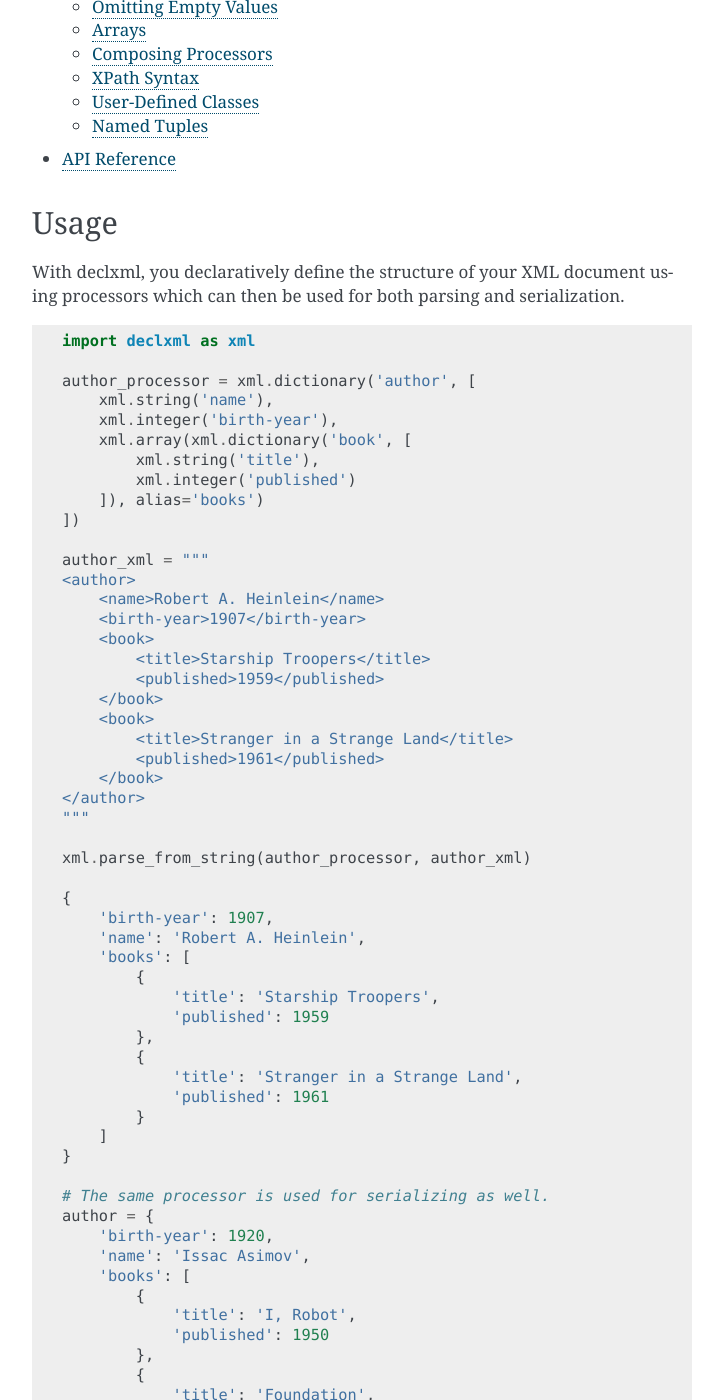
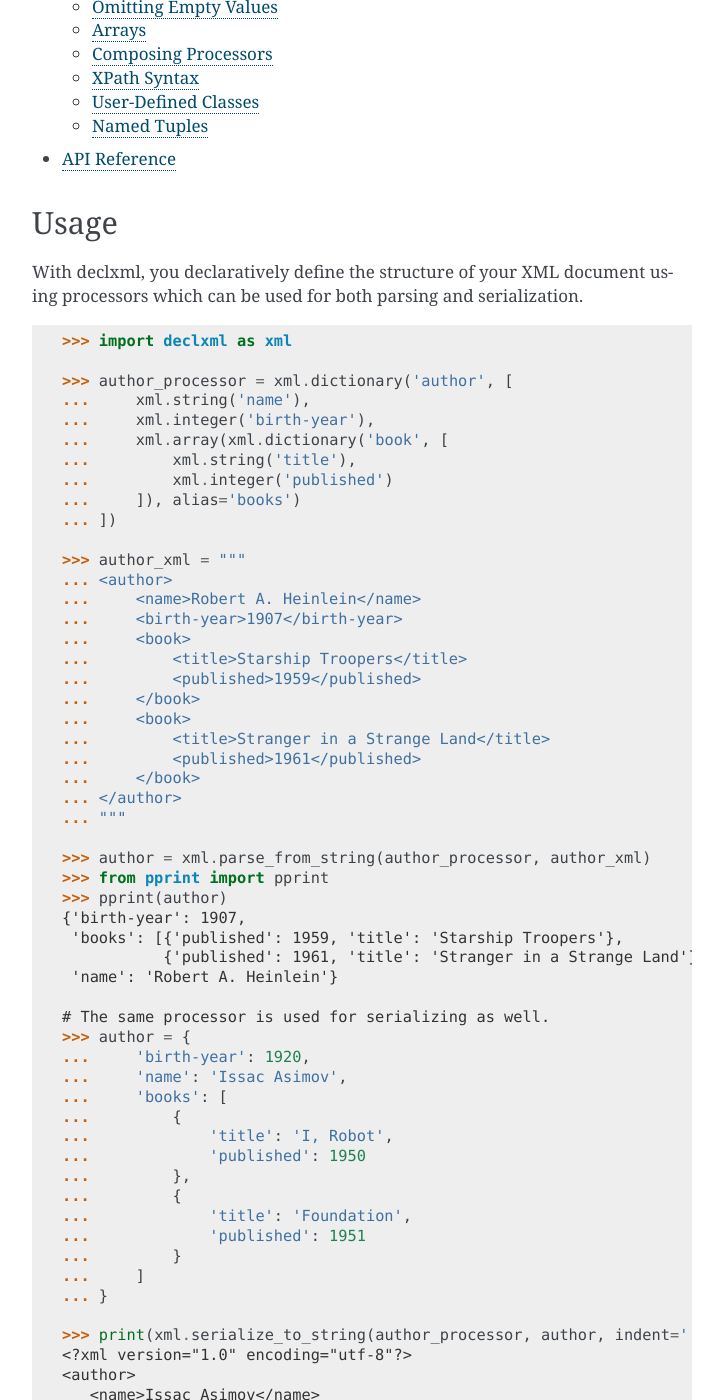
Before and after one commit to gatkin/declxml, a Sphinx documentation site: the page built from docs/index.rst, in a window 1280 px wide and 1400 px high, scrolled down 729 px. Shown: the whole window, without its empty margins (388-1111 px from the left). Built offline with Sphinx 7.4.7, drawn with Linux system fonts in a browser that asks for light colours.

Commit message:
Use doctest on index.rst

```diff
--- a/docs/index.rst
+++ b/docs/index.rst
@@ -35,83 +35,73 @@ Install with pip
 
 Usage
 -----
-With declxml, you declaratively define the structure of your XML document using processors which can then be used for both parsing and
+With declxml, you declaratively define the structure of your XML document using processors which can be used for both parsing and
 serialization.
 
 .. sourcecode:: py
 
-    import declxml as xml
+    >>> import declxml as xml
 
-    author_processor = xml.dictionary('author', [
-        xml.string('name'),
-        xml.integer('birth-year'),
-        xml.array(xml.dictionary('book', [
-            xml.string('title'),
-            xml.integer('published')
-        ]), alias='books')
-    ])
+    >>> author_processor = xml.dictionary('author', [
+    ...     xml.string('name'),
+    ...     xml.integer('birth-year'),
+    ...     xml.array(xml.dictionary('book', [
+    ...         xml.string('title'),
+    ...         xml.integer('published')
+    ...     ]), alias='books')
+    ... ])
 
-    author_xml = """
-    <author>
-        <name>Robert A. Heinlein</name>
-        <birth-year>1907</birth-year>
-        <book>
-            <title>Starship Troopers</title>
-            <published>1959</published>
-        </book>
-        <book>
-            <title>Stranger in a Strange Land</title>
-            <published>1961</published>
-        </book>
-    </author>
-    """
+    >>> author_xml = """
+    ... <author>
+    ...     <name>Robert A. Heinlein</name>
+    ...     <birth-year>1907</birth-year>
+    ...     <book>
+    ...         <title>Starship Troopers</title>
+    ...         <published>1959</published>
+    ...     </book>
+    ...     <book>
+    ...         <title>Stranger in a Strange Land</title>
+    ...         <published>1961</published>
+    ...     </book>
+    ... </author>
+    ... """
 
-    xml.parse_from_string(author_processor, author_xml)
-
-    {
-        'birth-year': 1907,
-        'name': 'Robert A. Heinlein',
-        'books': [
-            {
-                'title': 'Starship Troopers',
-                'published': 1959
-            },
-            {
-                'title': 'Stranger in a Strange Land',
-                'published': 1961
-            }
-        ]
-    }
+    >>> author = xml.parse_from_string(author_processor, author_xml)
+    >>> from pprint import pprint
+    >>> pprint(author)
+    {'birth-year': 1907,
+     'books': [{'published': 1959, 'title': 'Starship Troopers'},
+               {'published': 1961, 'title': 'Stranger in a Strange Land'}],
+     'name': 'Robert A. Heinlein'}
 
     # The same processor is used for serializing as well.
-    author = {
-        'birth-year': 1920,
-        'name': 'Issac Asimov',
-        'books': [
-            {
-                'title': 'I, Robot',
-                'published': 1950
-            },
-            {
-                'title': 'Foundation',
-                'published': 1951
-            }
-        ]
-    }
+    >>> author = {
+    ...     'birth-year': 1920,
+    ...     'name': 'Issac Asimov',
+    ...     'books': [
+    ...         {
+    ...             'title': 'I, Robot',
+    ...             'published': 1950
+    ...         },
+    ...         {
+    ...             'title': 'Foundation',
+    ...             'published': 1951
+    ...         }
+    ...     ]
+    ... }
 
-    xml.serialize_to_string(author_processor, author, indent='   ')
-
-    """
+    >>> print(xml.serialize_to_string(author_processor, author, indent='   '))
+    <?xml version="1.0" encoding="utf-8"?>
     <author>
-        <name>Issac Asimov</name>
-        <birth-year>1920</birth-year>
-        <book>
-            <title>I, Robot</title>
-            <published>1950</published>
-        </book>
-        <book>
-            <title>Foundation</title>
-            <published>1951</published>
-        </book>
+       <name>Issac Asimov</name>
+       <birth-year>1920</birth-year>
+       <book>
+          <title>I, Robot</title>
+          <published>1950</published>
+       </book>
+       <book>
+          <title>Foundation</title>
+          <published>1951</published>
+       </book>
     </author>
-    """
+    >>>
```
Also changed, not shown: 1 other file.
